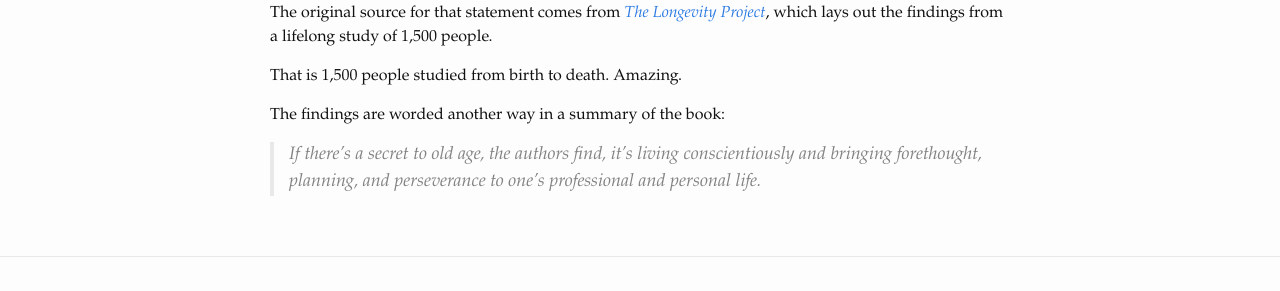
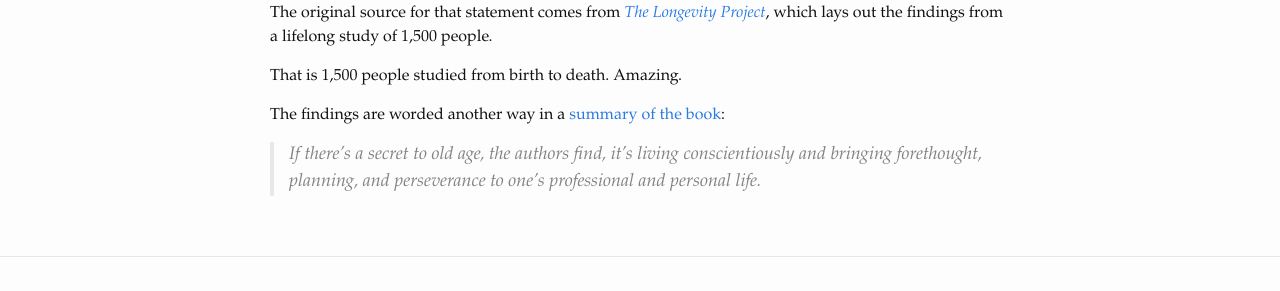
Before and after one commit to jonathan-beebe/somethingkindawierd.github.com, a Jekyll site: the page built from _posts/2016-07-03-longetivity.md, in a window 1280 px wide. Shown: the part 287-578 px from the top of the page. Built offline with Jekyll 4.4.1, drawn with Linux system fonts in a browser that asks for light colours; some of the changed lines change nothing that is shown.

Commit message:
Added source

```diff
--- a/_posts/2016-07-03-longetivity.md
+++ b/_posts/2016-07-03-longetivity.md
@@ -11,6 +11,6 @@ That quote comes from [_The Entitlement Cure_](http://www.cloudtownsend.com/the-
 
 That is 1,500 people studied from birth to death. Amazing.
 
-The findings are worded another way in a summary of the book:
+The findings are worded another way in a [summary of the book](http://www.publishersweekly.com/978-1-59463-075-0):
 
 > If there's a secret to old age, the authors find, it’s living conscientiously and bringing forethought, planning, and perseverance to one's professional and personal life.
```
